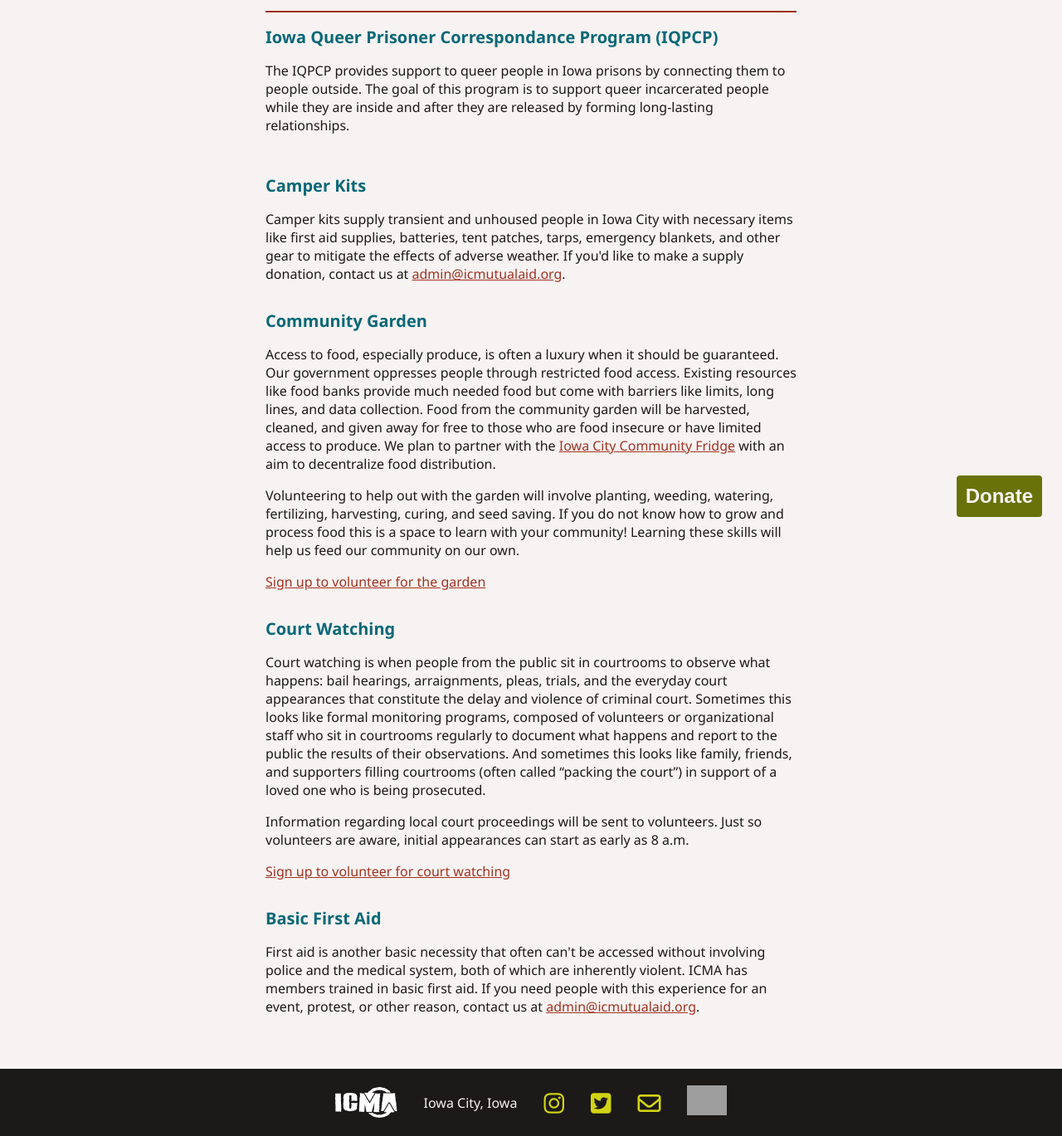
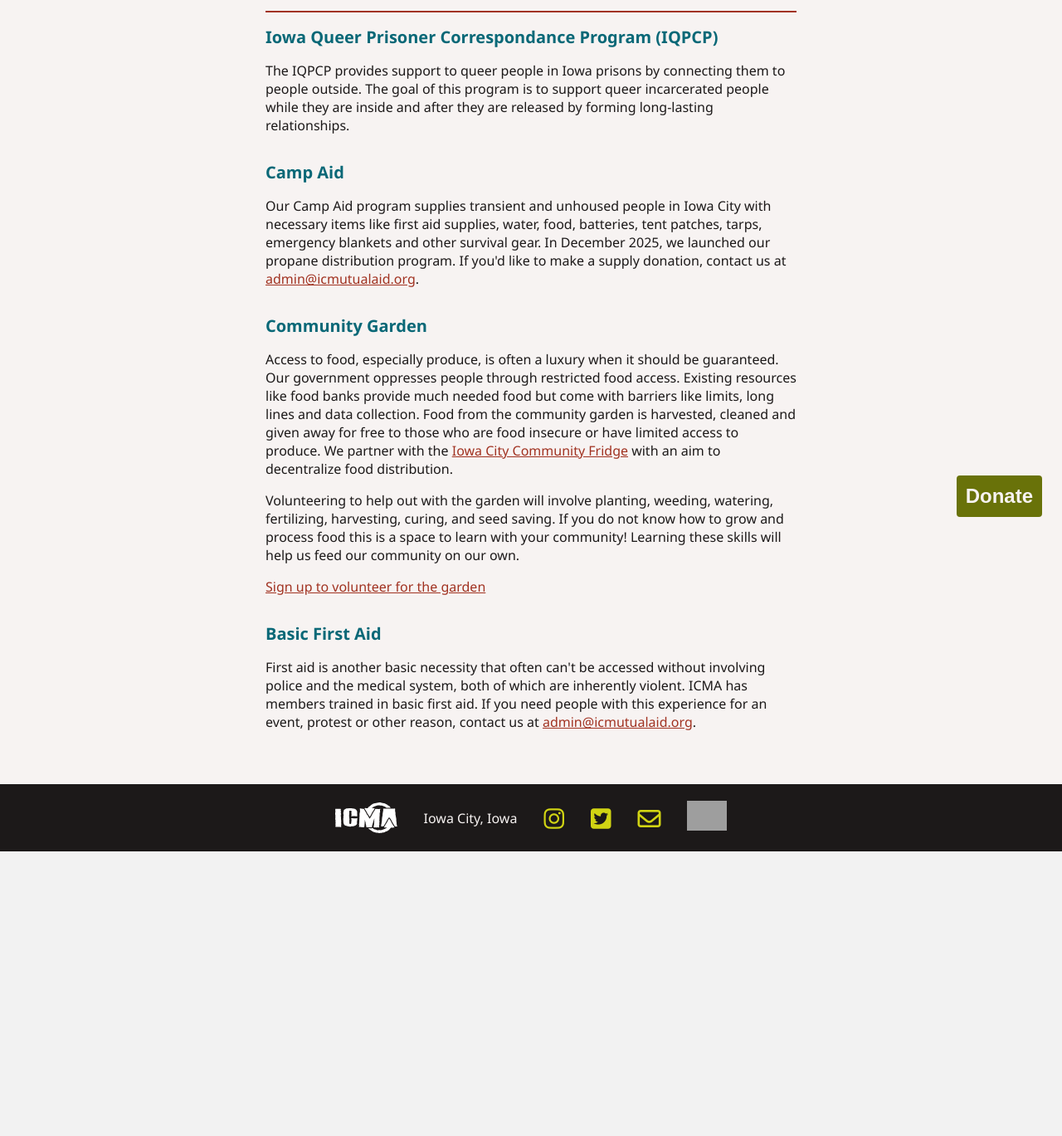
Before and after one commit to icmutualaid/icma-website, a Flask app: page /projects in a window 1280 px wide. Shown: the part 153-1522 px from the top of the page at 83% size. After the commit the page ends 1179 px from the top, so only its background shows below. Run offline with Flask 3, Linux system fonts and the light colour scheme; some libraries are stand-ins or nearby versions; grey boxes are pictures that could not be loaded.

Commit message:
update projects.html
just a content update on the projects page. this content should come from db entries similar to "posts" at some point...

```diff
--- a/blog/templates/content/projects.html
+++ b/blog/templates/content/projects.html
@@ -7,7 +7,7 @@
 {% block content %}
 <div class="project">
     <h2>Iowa Queer Prisoner Correspondance Program (IQPCP)</h2>
-    <p>The IQPCP provides support to queer people in Iowa prisons by connecting
+    <p style="margin-bottom: 0;">The IQPCP provides support to queer people in Iowa prisons by connecting
         them to people outside. The goal of this program is to support queer
         incarcerated people while they are inside and after they are released by
         forming long-lasting relationships.</p>
@@ -20,20 +20,19 @@
     -->
 </div>
 <div class="project">
-    <h2>Camper Kits</h2>
-    <p style="margin-bottom: 0;"> Camper kits supply transient and unhoused people in Iowa City with
-        necessary items like first aid supplies, batteries, tent
-        patches, tarps, emergency blankets, and other gear to mitigate the effects of
-        adverse weather. If you'd like to make a supply donation, contact us at <a
+    <h2>Camp Aid</h2>
+    <p style="margin-bottom: 0;"> Our Camp Aid program supplies transient and unhoused people in Iowa City with
+        necessary items like first aid supplies, water, food, batteries, tent
+        patches, tarps, emergency blankets and other survival gear. In December 2025, we launched our propane distribution program. If you'd like to make a supply donation, contact us at <a
         href="mailto:admin@icmutualaid.org">admin@icmutualaid.org</a>.</p>
 </div>
 <div class="project">
     <h2>Community Garden</h2>
     <p> Access to food, especially produce, is often a luxury when it should be guaranteed. Our government oppresses
         people through restricted food access. Existing resources like food banks provide much needed food but come with
-        barriers like limits, long lines, and data collection. Food from the community garden will be
-        harvested, cleaned, and given away for free to those who are food insecure or have limited access to produce. We plan
-        to partner with the <a href="https://www.instagram.com/iowacityfridge/" target="_blank">Iowa City Community Fridge</a> with an aim to
+        barriers like limits, long lines and data collection. Food from the community garden is
+        harvested, cleaned and given away for free to those who are food insecure or have limited access to produce. We
+        partner with the <a href="https://www.instagram.com/iowacityfridge/" target="_blank">Iowa City Community Fridge</a> with an aim to
         decentralize food distribution.
         </p>
     <p>Volunteering to help out with the garden will involve planting, weeding, watering, fertilizing, harvesting, curing, and seed saving.
@@ -46,24 +45,9 @@
     </div>
 </div>
 <div class="project">
-    <h2>Court Watching</h2>
-    <p> Court watching is when people from the public sit in courtrooms to observe what happens: bail hearings, arraignments, pleas,
-        trials, and the everyday court appearances that constitute the delay and violence of criminal court. Sometimes this looks like
-        formal monitoring programs, composed of volunteers or organizational staff who sit in courtrooms regularly to document what happens
-        and report to the public the results of their observations. And sometimes this looks like family, friends, and supporters filling
-        courtrooms (often called “packing the court”) in support of a loved one who is being prosecuted.
-        </p>
-    <p>Information regarding local court proceedings will be sent to volunteers. Just so volunteers are aware, initial appearances can start as early as 8 a.m.</p>
-    <div class="link-container">
-        <a target="_blank"
-        href="https://docs.google.com/forms/d/e/1FAIpQLSdr5JOitor-neXx83niG-ILi3O4jB3x1DwCyJQEK_u8neD7Mw/viewform?usp=header">
-        Sign up to volunteer for court watching</a>
-    </div>
-</div>
-<div class="project">
     <h2>Basic First Aid</h2>
     <p style="margin-bottom: 0;"> First aid is another basic necessity that often can't be accessed without involving police and the medical system,
         both of which are inherently violent. ICMA has members trained in basic first aid. If you need people with this experience for an event,
-        protest, or other reason, contact us at <a href="mailto:admin@icmutualaid.org">admin@icmutualaid.org</a>.</p>
+        protest or other reason, contact us at <a href="mailto:admin@icmutualaid.org">admin@icmutualaid.org</a>.</p>
 </div>
 {% endblock %}
```
